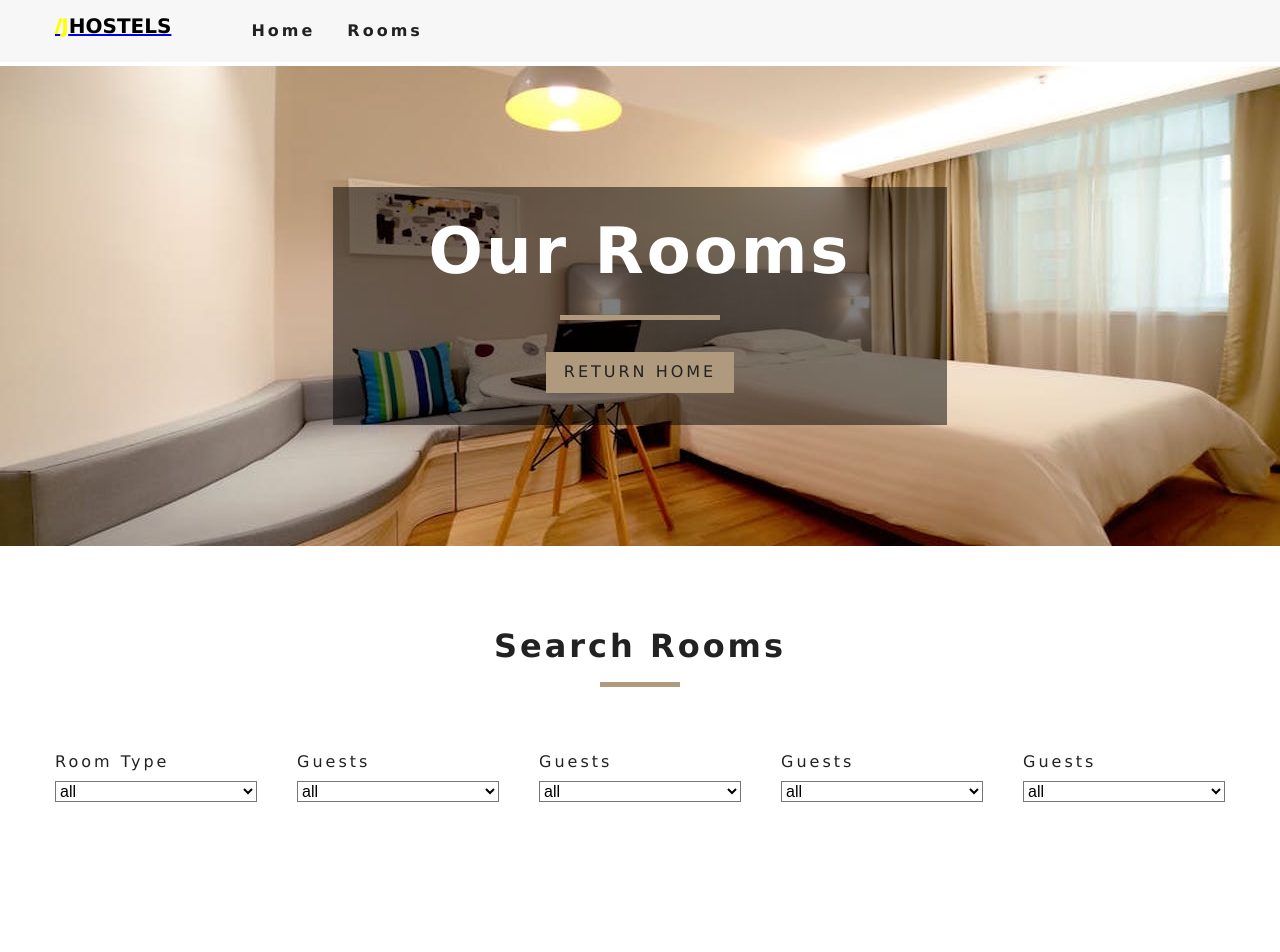
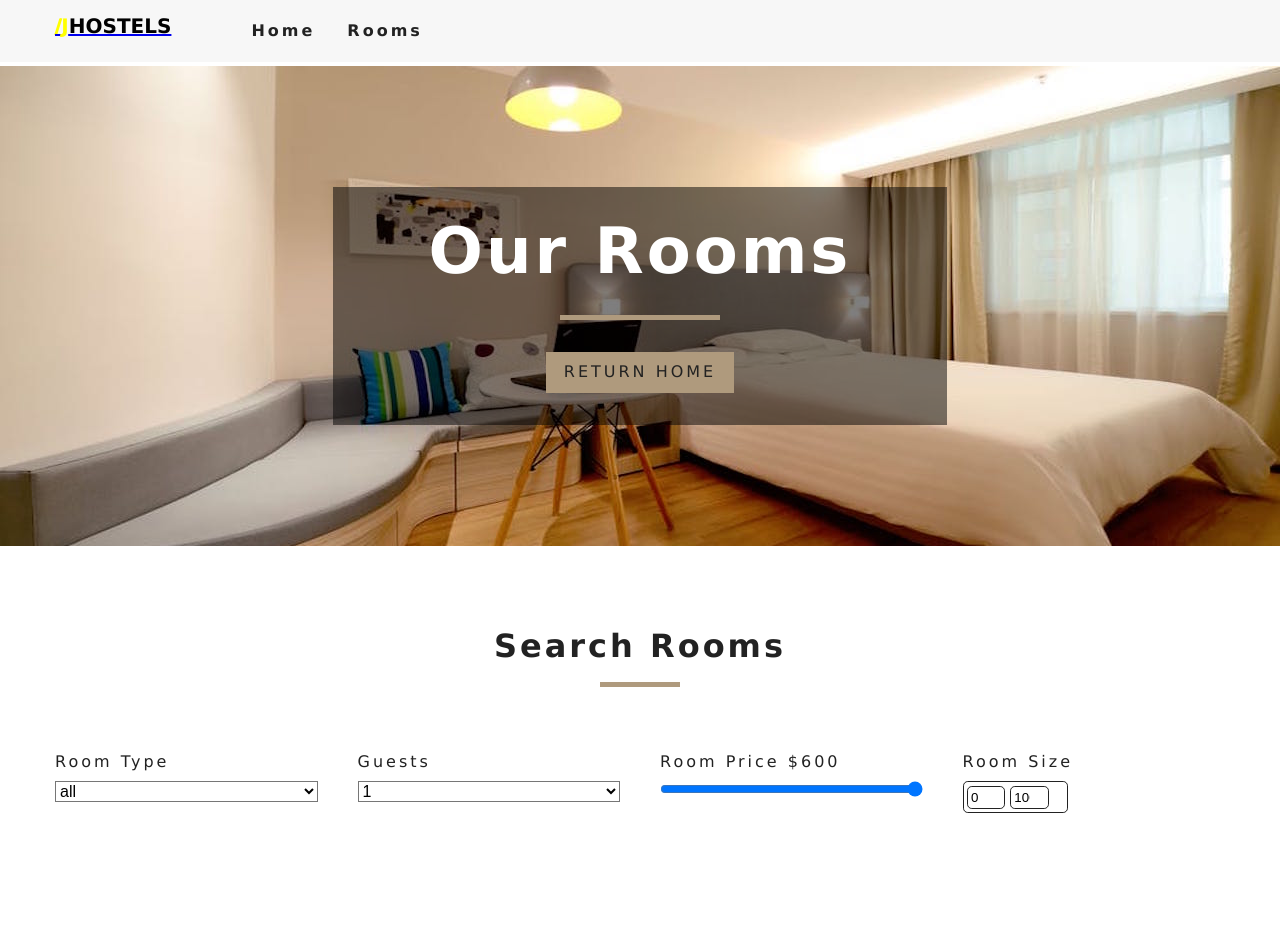
Before and after one commit to Silikhe/juja-hostels, a React (Create React App) app in the folder work-project/jujahome/: page /rooms in a window 1280 px wide. Shown: the top 952 px of the page. Built offline with nearby package versions, Linux system fonts and the light colour scheme.

Commit message:
intial comit

```diff
--- a/work-project/jujahome/src/components/RoomFilter.js
+++ b/work-project/jujahome/src/components/RoomFilter.js
@@ -1,5 +1,5 @@
 import React from 'react'
-import {useContext} from 'react'
+import { useContext } from 'react'
 import { RoomContext } from '../context'
 import Title from './Title'
 
@@ -7,7 +7,7 @@ const getUnique = (items, value) => {
     return [...new Set(items.map(item => item[value]))]
 }
 
-export default function RoomFilter({rooms}) {
+export default function RoomFilter({ rooms }) {
     const context = useContext(RoomContext);
     const { handleChange,
         type,
@@ -26,9 +26,15 @@ export default function RoomFilter({rooms}) {
     types = types.map((item, index) => {
         return <option value={item} key={index}>{item}</option>
     })
+
+    let people = getUnique(rooms, 'capacity');
+    people = people.map((item, index) => {
+        return <option value={item} key={index}>{item}</option>
+    })
+
     return (
         <section className="filter-container">
-            <Title title="search rooms"/>
+            <Title title="search rooms" />
             <form className="filter-form">
                 <div className="form-group">
                     <label htmlFor="type">room type</label>
@@ -48,35 +54,43 @@ export default function RoomFilter({rooms}) {
                         value={capacity}
                         className="form-control"
                         onChange={handleChange}
-                     >{types}</select>
+                    >{people}</select>
                 </div>
                 <div className="form-group">
-                    <label htmlFor="capacity">guests</label>
-                    <select
-                    name="capacity"
-                     id="capacity"
-                     value={capacity}
+                    <label htmlFor="price">
+                        Room Price ${price}
+                    </label>
+                    <input
+                        type="range"
+                        name="price"
+                        min={minPrice}
+                        max={maxPrice}
+                        id="price"
+                        value={price}
+                        onChange={handleChange}
                         className="form-control"
+                    />
+                </div>
+                <div className="form-group">
+                    <label htmlFor="size">room size</label>
+                    <div className="size-input">
+                        <input
+                        type="number"
+                        name="minSize"
+                        id="size"
+                        value={minSize}
                         onChange={handleChange}
-                     >{types}</select>
-                </div><div className="form-group">
-                    <label htmlFor="capacity">guests</label>
-                    <select
-                    name="capacity"
-                     id="capacity"
-                     value={capacity}
-                     className="form-control"
+                        className="size-input"
+                        />
+                        <input
+                        type="number"
+                        name="maxSize"
+                        id="size"
+                        value={maxSize}
                         onChange={handleChange}
-                     >{types}</select>
-                </div><div className="form-group">
-                    <label htmlFor="capacity">guests</label>
-                    <select
-                    name="capacity"
-                     id="capacity"
-                     value={capacity}
-                     className="form-control"
-                     onChange={handleChange}
-                     >{types}</select>
+                        className="size-input"
+                        />
+                    </div>
                 </div>
             </form>
         </section>
--- a/work-project/jujahome/src/context.js
+++ b/work-project/jujahome/src/context.js
@@ -89,9 +89,22 @@ class RoomProvider extends Component {
         } = this.state;
 
         let tempRooms = [...rooms];
+
+        capacity = parseInt(capacity);
+        price = parseInt(price);
+
+        //filter by type
         if(type !== 'all'){
             tempRooms = tempRooms.filter(room => room.type === type)
         }
+
+        //filter by capacity
+        if(capacity !== 1){
+            tempRooms = tempRooms.filter(room => room.capacity >= capacity)
+        }
+
+            tempRooms = tempRooms.filter(room => room.price <= price)
+
         this.setState({
             sortedRooms : tempRooms
         })
```
Lines whose indentation alone changed are shown as unchanged.
